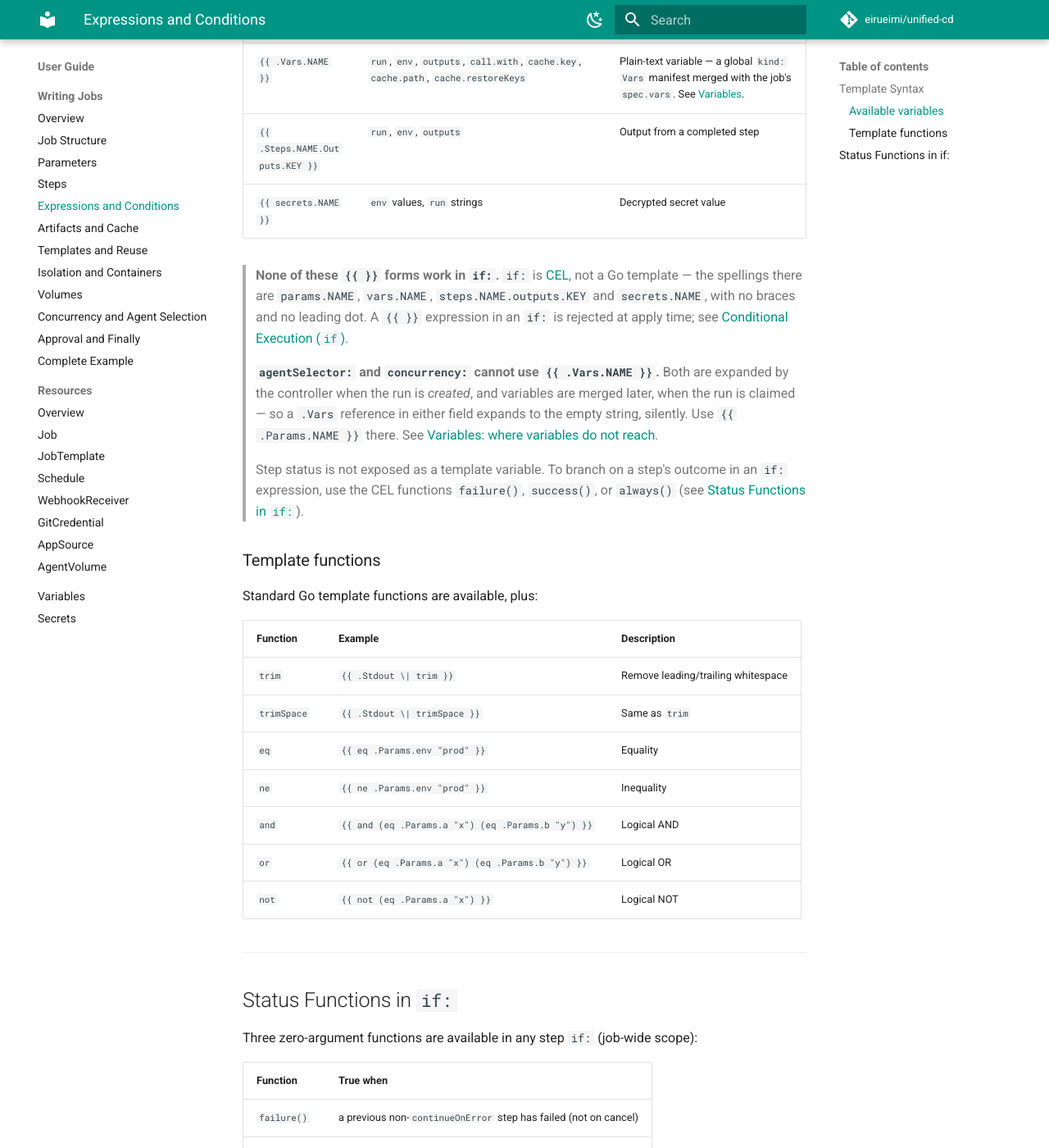
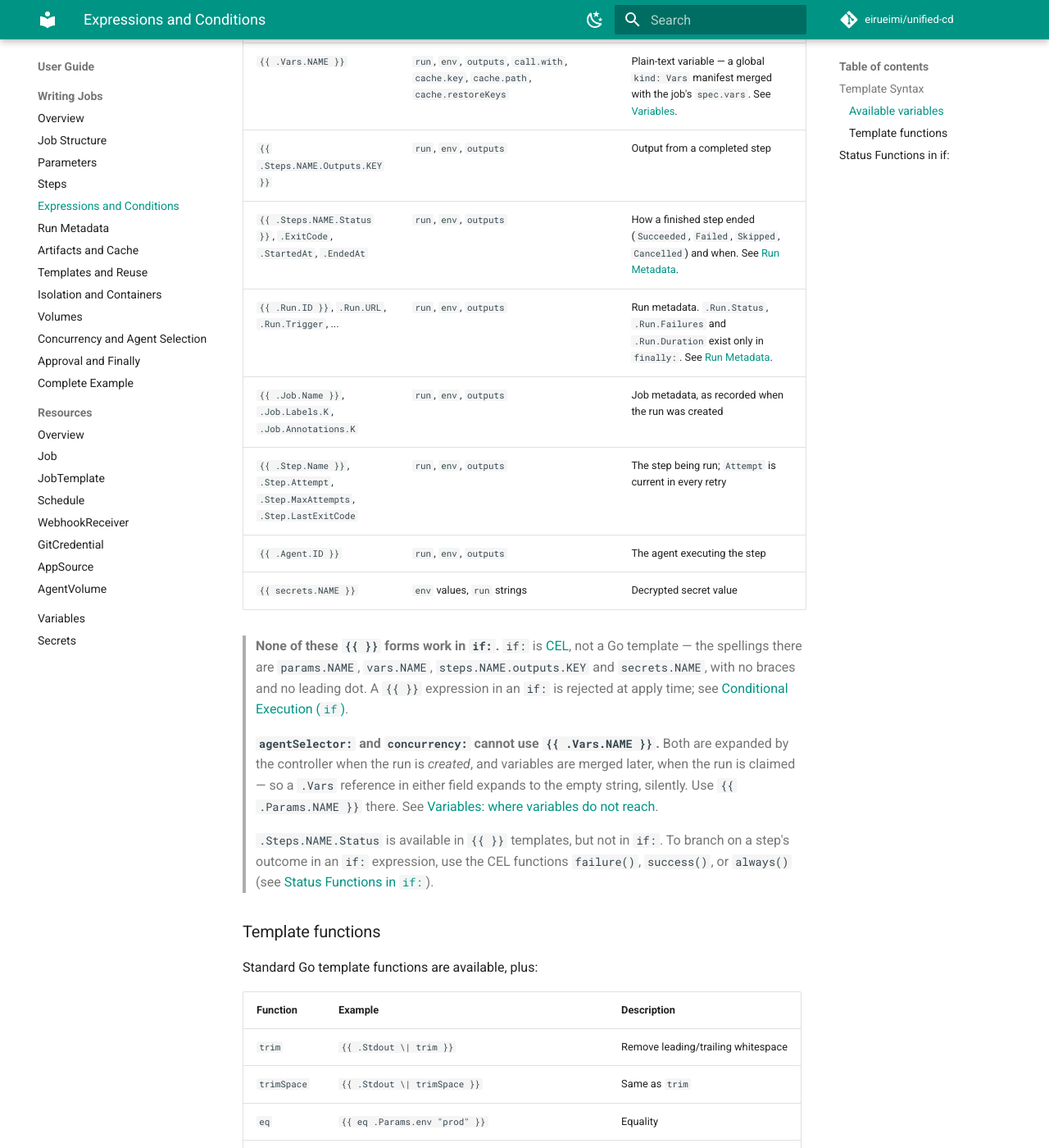
Before and after one commit to eirueimi/unified-cd, an MkDocs documentation site: the page built from docs/user-guide/writing-jobs/expressions.md, in a window 1280 px wide and 1400 px high, scrolled down 483 px. Shown: the whole window at 82% size. Built offline with MkDocs 1.6.1 and Material for MkDocs 9.7.7, drawn with Linux system fonts in a browser that asks for light colours; comment, search, counter and statistics services are not loaded.

Commit message:
docs: run metadata reference, example and configuration
Co-Authored-By: Claude Opus 5.5 <noreply@anthropic.com>
Claude-Session: https://claude.ai/code/session_01G3NWwwXnjYtSfzJjZYTrnV

```diff
--- a/docs/user-guide/writing-jobs/expressions.md
+++ b/docs/user-guide/writing-jobs/expressions.md
@@ -11,6 +11,11 @@ Job YAML values support Go template expressions (`{{ expr }}`).
 | `{{ .Params.NAME }}` | `run`, `env`, `agentSelector`, `concurrency`, `outputs`, `displayName`, `call.with`, `uses.with`, `cache.key`, `cache.path`, `cache.restoreKeys` | Input parameter value |
 | `{{ .Vars.NAME }}` | `run`, `env`, `outputs`, `call.with`, `cache.key`, `cache.path`, `cache.restoreKeys` | Plain-text variable — a global `kind: Vars` manifest merged with the job's `spec.vars`. See [Variables](../variables.md). |
 | `{{ .Steps.NAME.Outputs.KEY }}` | `run`, `env`, `outputs` | Output from a completed step |
+| `{{ .Steps.NAME.Status }}`, `.ExitCode`, `.StartedAt`, `.EndedAt` | `run`, `env`, `outputs` | How a finished step ended (`Succeeded`, `Failed`, `Skipped`, `Cancelled`) and when. See [Run Metadata](run-metadata.md#previous-steps). |
+| `{{ .Run.ID }}`, `.Run.URL`, `.Run.Trigger`, ... | `run`, `env`, `outputs` | Run metadata. `.Run.Status`, `.Run.Failures` and `.Run.Duration` exist only in `finally:`. See [Run Metadata](run-metadata.md). |
+| `{{ .Job.Name }}`, `.Job.Labels.K`, `.Job.Annotations.K` | `run`, `env`, `outputs` | Job metadata, as recorded when the run was created |
+| `{{ .Step.Name }}`, `.Step.Attempt`, `.Step.MaxAttempts`, `.Step.LastExitCode` | `run`, `env`, `outputs` | The step being run; `Attempt` is current in every retry |
+| `{{ .Agent.ID }}` | `run`, `env`, `outputs` | The agent executing the step |
 | `{{ secrets.NAME }}` | `env` values, `run` strings | Decrypted secret value |
 
 > **None of these `{{ }}` forms work in `if:`.** `if:` is
@@ -26,8 +31,8 @@ Job YAML values support Go template expressions (`{{ expr }}`).
 > expands to the empty string, silently. Use `{{ .Params.NAME }}` there. See
 > [Variables: where variables do not reach](../variables.md#where-variables-do-not-reach).
 
-> Step status is not exposed as a template variable. To branch on a step's
-> outcome in an `if:` expression, use the CEL functions `failure()`,
+> `.Steps.NAME.Status` is available in `{{ }}` templates, but not in `if:`. To
+> branch on a step's outcome in an `if:` expression, use the CEL functions `failure()`,
 > `success()`, or `always()` (see [Status Functions in `if:`](#status-functions-in-if)).
 
 ### Template functions
--- a/mkdocs.yml
+++ b/mkdocs.yml
@@ -98,6 +98,7 @@ nav:
           - Parameters: user-guide/writing-jobs/parameters.md
           - Steps: user-guide/writing-jobs/steps.md
           - Expressions and Conditions: user-guide/writing-jobs/expressions.md
+          - Run Metadata: user-guide/writing-jobs/run-metadata.md
           - Artifacts and Cache: user-guide/writing-jobs/artifacts-and-cache.md
           - Templates and Reuse: user-guide/writing-jobs/templates-and-reuse.md
           - Isolation and Containers: user-guide/writing-jobs/isolation-and-containers.md
```
Also changed, not shown: README.md (+1 -1 lines), docs/user-guide/writing-jobs/job-structure.md (+2 -0 lines), docs/user-guide/writing-jobs/run-metadata.md (added, +101 -0 lines), examples/jobs/run-metadata/README.md (added, +19 -0 lines), 3 other files.
